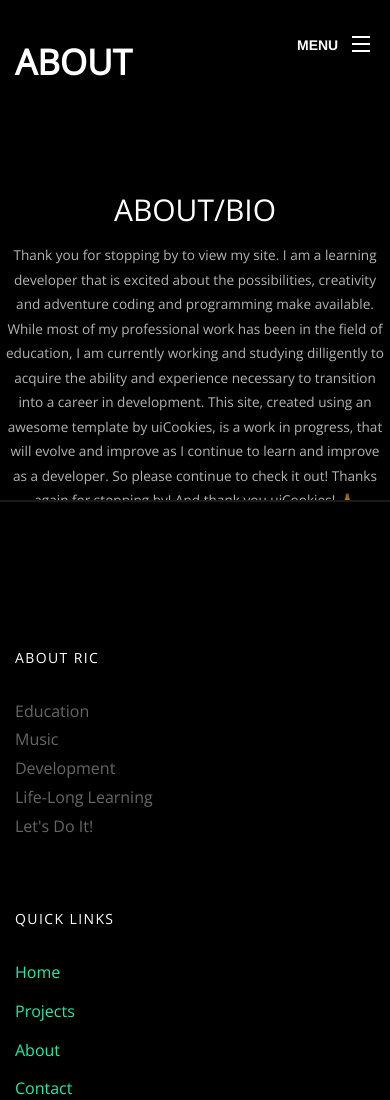
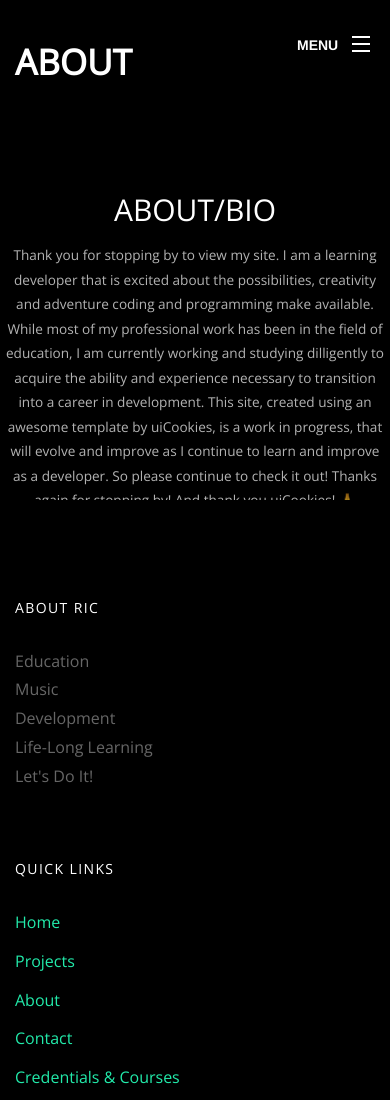
Before and after one commit to ric-04/Portfolio, a website: page about.html in a window 390 px wide. Shown: the top 1100 px of the page. Drawn offline with nearby package versions, Linux system fonts and the light colour scheme; files whose address does not match are found by name.

Commit message:
phone won't update

```diff
--- a/css/style.css
+++ b/css/style.css
@@ -1070,7 +1070,10 @@ figure:hover figcaption, figure:focus figcaption {
   }
   .slides-text{
     height: 60vh;
-    overflow: auto;
+    overflow: visible;
+  }
+  footer{
+    margin-top: -50px;
   }
 }
 
```
